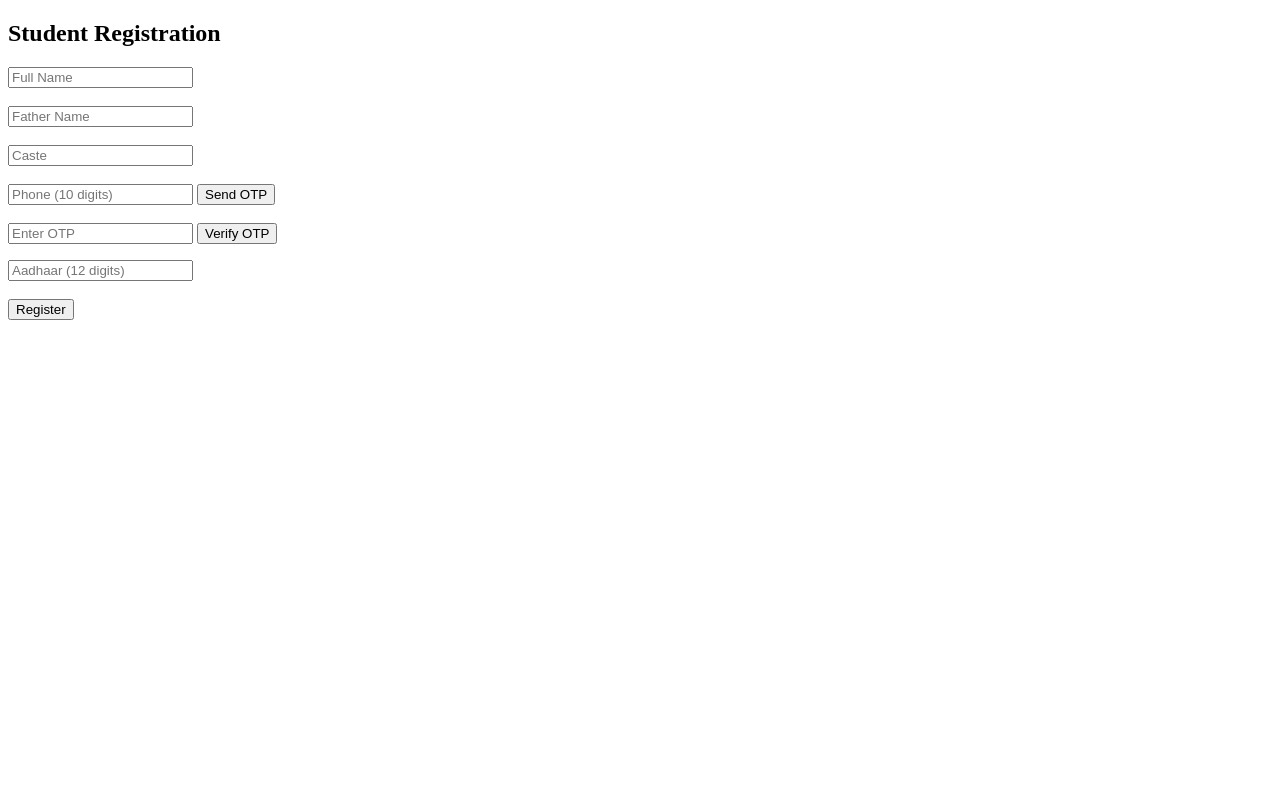
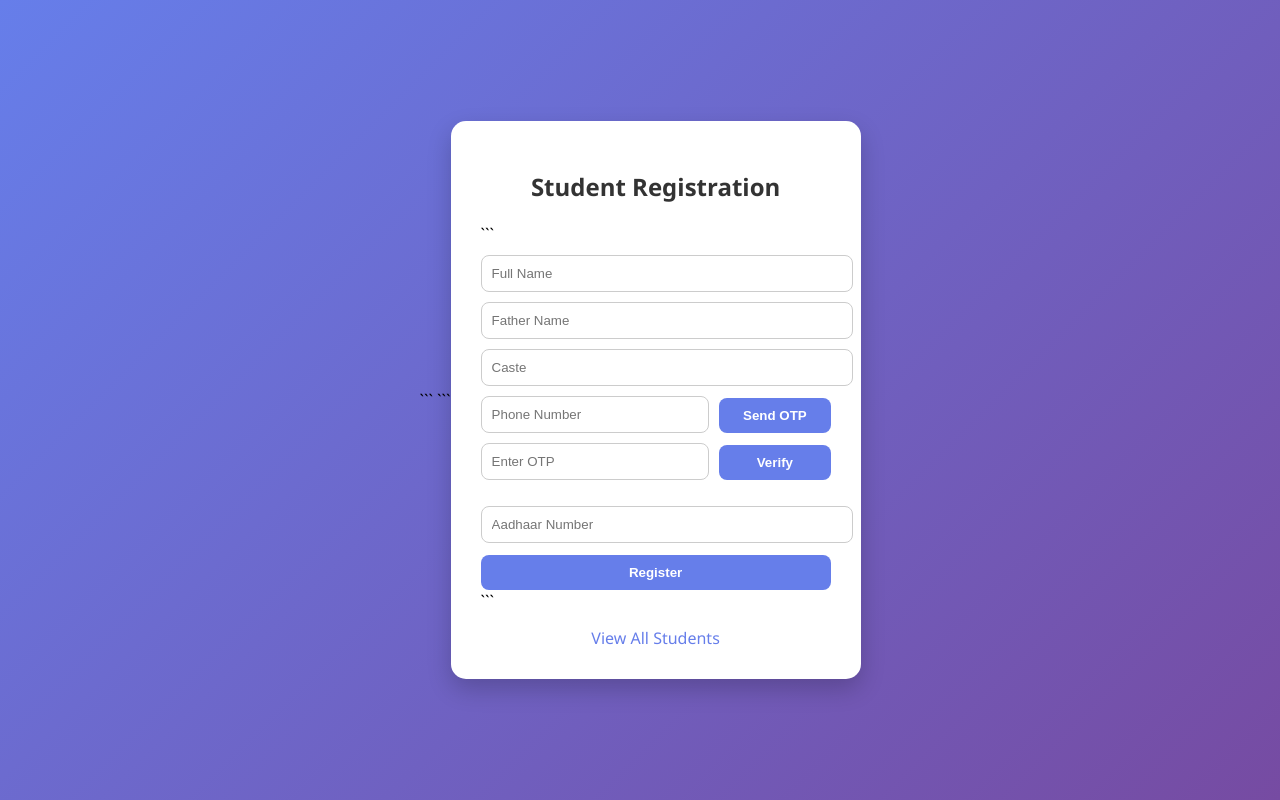
Before and after one commit to d2395347-oss/student_registration, a Flask app: page / in a window 1280 px wide. Run offline with Flask 3, Linux system fonts and the light colour scheme; parts of the project's set-up code (start-up, migrations or seed data) failed here and were passed over.

Commit message:
UI updated

````diff
--- a/app.py
+++ b/app.py
@@ -14,22 +14,11 @@ load_dotenv()
 
 app = Flask(__name__)
 
-# ================= DATABASE (USE DB_URL FROM RAILWAY) =================
+# ================= DATABASE =================
 db_url = os.getenv("DB_URL")
 
 if not db_url:
-    raise Exception("❌ DB_URL not found in environment variables")
-
-url = urlparse.urlparse(db_url)
-
-import urllib.parse as urlparse
-
-db_url = os.getenv("DB_URL")
-
-if not db_url:
-    raise Exception("DB_URL missing")
-
-print("DB_URL VALUE:", db_url)  # DEBUG
+    raise Exception("❌ DB_URL not found")
 
 url = urlparse.urlparse(db_url)
 
@@ -39,12 +28,31 @@ db_pool = pooling.MySQLConnectionPool(
     host=url.hostname,
     user=url.username,
     password=url.password,
-    database=url.path[1:],
-    port=url.port
+    database=url.path.lstrip("/"),
+    port=url.port or 3306
 )
 
 def get_db():
     return db_pool.get_connection()
+
+
+# ✅ GLOBAL QUERY FUNCTION (FIXED)
+def execute_query(query, params=None, fetch=False):
+    conn = get_db()
+    cursor = conn.cursor()
+
+    try:
+        cursor.execute(query, params or ())
+
+        if fetch:
+            return cursor.fetchall()
+
+        conn.commit()
+    finally:
+        cursor.close()
+        conn.close()
+
+
 # ================= TWILIO =================
 ACCOUNT_SID = os.getenv("TWILIO_ACCOUNT_SID")
 AUTH_TOKEN = os.getenv("TWILIO_AUTH_TOKEN")
@@ -53,7 +61,7 @@ TWILIO_NUMBER = os.getenv("TWILIO_NUMBER")
 client = Client(ACCOUNT_SID, AUTH_TOKEN)
 
 
-# ================= OTP STORAGE =================
+# ================= OTP =================
 otp_store = {}
 otp_verified = set()
 
@@ -103,7 +111,7 @@ def send_otp():
         return jsonify({"status": "error", "message": "Invalid phone number"})
 
     if is_rate_limited(phone):
-        return jsonify({"status": "error", "message": "Too many OTP requests. Try later."})
+        return jsonify({"status": "error", "message": "Too many OTP requests"})
 
     otp = str(random.randint(100000, 999999))
     otp_store[phone] = {"otp": otp, "time": time.time(), "attempts": 0}
@@ -111,14 +119,14 @@ def send_otp():
 
     try:
         client.messages.create(
-            body=f"Your OTP is {otp}. Valid for 5 minutes.",
+            body=f"Your OTP is {otp}",
             from_=TWILIO_NUMBER,
             to=phone
         )
-        return jsonify({"status": "success", "message": "OTP sent"})
+        return jsonify({"status": "success"})
     except Exception as e:
         print("Twilio error:", e)
-        return jsonify({"status": "error", "message": "Failed to send OTP"})
+        return jsonify({"status": "error"})
 
 
 @app.route('/verify_otp', methods=['POST'])
@@ -133,19 +141,14 @@ def verify_otp():
 
     if time.time() - data["time"] > OTP_EXPIRY:
         del otp_store[phone]
-        return jsonify({"status": "error", "message": "OTP expired"})
-
-    if data["attempts"] >= OTP_MAX_ATTEMPTS:
-        del otp_store[phone]
-        return jsonify({"status": "error", "message": "Too many attempts"})
+        return jsonify({"status": "error", "message": "Expired"})
 
     if otp == data["otp"]:
         otp_verified.add(phone)
         del otp_store[phone]
-        return jsonify({"status": "success", "message": "Phone verified"})
+        return jsonify({"status": "success"})
     else:
-        otp_store[phone]["attempts"] += 1
-        return jsonify({"status": "error", "message": "Invalid OTP"})
+        return jsonify({"status": "error"})
 
 
 @app.route('/submit', methods=['POST'])
@@ -156,51 +159,44 @@ def submit():
     phone = normalize_phone(request.form.get('phone', ''))
     aadhaar = request.form.get('aadhaar', '').strip()
 
-    # Validation
     if not name:
         return jsonify({"status": "error", "message": "Name required"}), 400
 
     if not validate_phone(phone):
-        return jsonify({"status": "error", "message": "Invalid phone"}), 400
+        return jsonify({"status": "error"}), 400
 
     if not validate_aadhaar(aadhaar):
-        return jsonify({"status": "error", "message": "Aadhaar must be 12 digits"}), 400
+        return jsonify({"status": "error"}), 400
 
     if phone not in otp_verified:
         return jsonify({"status": "error", "message": "Verify OTP first"}), 403
 
     aadhaar_hash = hash_aadhaar(aadhaar)
 
-    conn = get_db()
-    cursor = conn.cursor()
-
     try:
-        cursor.execute("""
+        execute_query("""
             INSERT INTO students (name, father_name, caste, phone, aadhaar_hash)
             VALUES (%s, %s, %s, %s, %s)
         """, (name, father, caste, phone, aadhaar_hash))
 
-        conn.commit()
         otp_verified.discard(phone)
 
-        return jsonify({"status": "success", "message": "Registration successful"})
+        return jsonify({"status": "success", "message": "Saved"})
 
     except mysql.connector.IntegrityError:
-        return jsonify({"status": "error", "message": "Already registered"}), 409
+        return jsonify({"status": "error", "message": "Already exists"}), 409
 
-    finally:
-        cursor.close()
-        conn.close()
+    except Exception as e:
+        print("❌ ERROR:", e)
+        return jsonify({"status": "error", "message": str(e)}), 500
 
 
 @app.route('/students')
 def students():
-    conn = get_db()
-    cursor = conn.cursor()
-    cursor.execute("SELECT id, name, father_name, caste, phone FROM students")
-    data = cursor.fetchall()
-    cursor.close()
-    conn.close()
+    data = execute_query(
+        "SELECT id, name, father_name, caste, phone FROM students",
+        fetch=True
+    )
     return render_template("students.html", students=data)
 
 
--- a/static/style.css
+++ b/static/style.css
@@ -21,6 +21,7 @@ input {
 button {
     padding: 10px;
     margin-left: 5px;
+    background:green;
 }
 
 .row {
--- a/templates/form.html
+++ b/templates/form.html
@@ -1,70 +1,178 @@
 <!DOCTYPE html>
+
 <html>
 <head>
     <title>Student Registration</title>
+
+```
+<style>
+    body {
+        margin: 0;
+        font-family: 'Segoe UI', sans-serif;
+        background: linear-gradient(135deg, #667eea, #764ba2);
+        display: flex;
+        justify-content: center;
+        align-items: center;
+        height: 100vh;
+    }
+
+    .container {
+        background: white;
+        padding: 30px;
+        border-radius: 15px;
+        width: 350px;
+        box-shadow: 0 10px 25px rgba(0,0,0,0.2);
+    }
+
+    h2 {
+        text-align: center;
+        margin-bottom: 20px;
+        color: #333;
+    }
+
+    input {
+        width: 100%;
+        padding: 10px;
+        margin-top: 10px;
+        border-radius: 8px;
+        border: 1px solid #ccc;
+        outline: none;
+        transition: 0.3s;
+    }
+
+    input:focus {
+        border-color: #667eea;
+        box-shadow: 0 0 5px rgba(102,126,234,0.5);
+    }
+
+    button {
+        width: 100%;
+        padding: 10px;
+        margin-top: 12px;
+        border: none;
+        border-radius: 8px;
+        background: #667eea;
+        color: white;
+        font-weight: bold;
+        cursor: pointer;
+        transition: 0.3s;
+    }
+
+    button:hover {
+        background: #5a67d8;
+    }
+
+    .otp-row {
+        display: flex;
+        gap: 10px;
+    }
+
+    .otp-row button {
+        width: 50%;
+    }
+
+    #status {
+        text-align: center;
+        margin-top: 10px;
+    }
+
+    a {
+        display: block;
+        text-align: center;
+        margin-top: 15px;
+        text-decoration: none;
+        color: #667eea;
+    }
+
+    a:hover {
+        text-decoration: underline;
+    }
+</style>
+```
+
 </head>
+
 <body>
+
+<div class="container">
 
 <h2>Student Registration</h2>
 
-<form action="/submit" method="POST" onsubmit="return checkForm(event)">
+<form action="/submit" method="POST" onsubmit="checkForm(event)">
 
-<input type="text" name="name" placeholder="Full Name" required><br><br>
-<input type="text" name="father_name" placeholder="Father Name" required><br><br>
-<input type="text" name="caste" placeholder="Caste" required><br><br>
+```
+<input type="text" name="name" placeholder="Full Name" required>
 
-<input type="text" id="phone" name="phone" placeholder="Phone (10 digits)" required>
-<button type="button" onclick="sendOTP()">Send OTP</button><br><br>
+<input type="text" name="father_name" placeholder="Father Name" required>
 
-<input type="text" id="otp" placeholder="Enter OTP">
-<button type="button" onclick="verifyOTP()">Verify OTP</button>
+<input type="text" name="caste" placeholder="Caste" required>
+
+<div class="otp-row">
+    <input type="text" id="phone" name="phone" placeholder="Phone Number" required>
+    <button type="button" onclick="sendOTP()">Send OTP</button>
+</div>
+
+<div class="otp-row">
+    <input type="text" id="otp" placeholder="Enter OTP" maxlength="6">
+    <button type="button" onclick="verifyOTP()">Verify</button>
+</div>
 
 <p id="status"></p>
 
-<input type="text" name="aadhaar" placeholder="Aadhaar (12 digits)" required><br><br>
+<input type="text" name="aadhaar" placeholder="Aadhaar Number" maxlength="12" required>
 
 <button type="submit">Register</button>
+```
 
 </form>
+
+<a href="/students">View All Students</a>
+
+</div>
 
 <script>
 let otpVerified = false;
 
 function sendOTP() {
-    let phone = document.getElementById("phone").value;
+    let phone = document.getElementById('phone').value.trim();
 
-    fetch("/send_otp", {
-        method: "POST",
-        headers: {"Content-Type": "application/x-www-form-urlencoded"},
-        body: "phone=" + phone
-    }).then(r => r.json()).then(d => alert(d.message));
+    fetch('/send_otp', {
+        method: 'POST',
+        headers: {'Content-Type': 'application/x-www-form-urlencoded'},
+        body: 'phone=' + encodeURIComponent(phone)
+    })
+    .then(res => res.json())
+    .then(data => alert(data.message));
 }
 
 function verifyOTP() {
-    let phone = document.getElementById("phone").value;
-    let otp = document.getElementById("otp").value;
+    let phone = document.getElementById('phone').value.trim();
+    let otp   = document.getElementById('otp').value.trim();
 
-    fetch("/verify_otp", {
-        method: "POST",
-        headers: {"Content-Type": "application/x-www-form-urlencoded"},
-        body: "phone=" + phone + "&otp=" + otp
-    }).then(r => r.json()).then(d => {
-        if (d.status === "success") {
+    fetch('/verify_otp', {
+        method: 'POST',
+        headers: {'Content-Type': 'application/x-www-form-urlencoded'},
+        body: 'phone=' + encodeURIComponent(phone) + '&otp=' + encodeURIComponent(otp)
+    })
+    .then(res => res.json())
+    .then(data => {
+        let status = document.getElementById('status');
+        if (data.status === "success") {
             otpVerified = true;
-            document.getElementById("status").innerText = "Verified";
+            status.innerText = "✅ Verified";
+            status.style.color = "green";
         } else {
-            alert(d.message);
+            status.innerText = "❌ " + data.message;
+            status.style.color = "red";
         }
     });
 }
 
-function checkForm(e) {
+function checkForm(event) {
     if (!otpVerified) {
-        alert("Verify OTP first");
-        e.preventDefault();
-        return false;
+        alert("Verify OTP first!");
+        event.preventDefault();
     }
-    return true;
 }
 </script>
 
````
